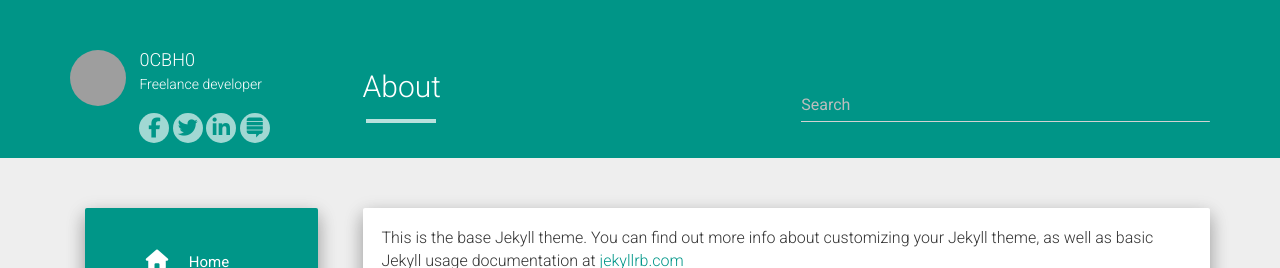
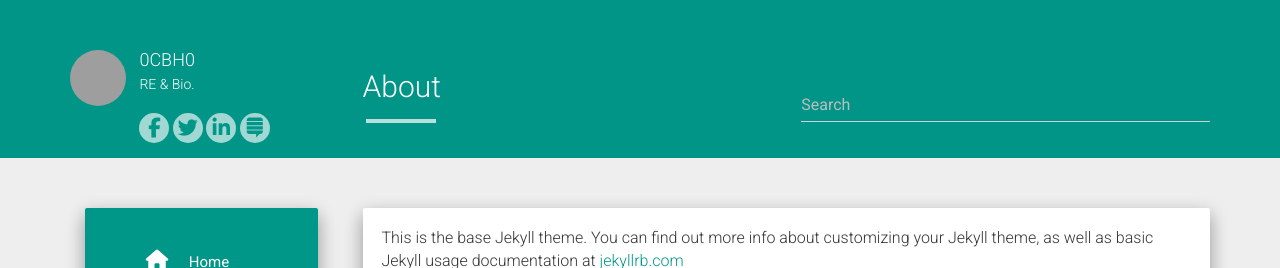
Before and after one commit to 0CBH0/0CBH0.github.io, a Jekyll site: the page built from about.md, in a window 1280 px wide. Shown: the top 268 px of the page. Built offline with Jekyll 4.4.1, drawn with Linux system fonts in a browser that asks for light colours; nearby versions of some CDN libraries; grey boxes are pictures that could not be loaded.

Commit message:
Update _config.yml

```diff
--- a/_config.yml
+++ b/_config.yml
@@ -3,7 +3,7 @@ description: RE & Bio.
 author: 0CBH0
 logo: https://avatars2.githubusercontent.com/u/10806069?s=460&v=4
 github: https://github.com/0CBH0
-about: Freelance developer
+about: RE & Bio.
 
 baseurl: "https://0CBH0.github.io"
 url: "https://0CBH0.github.io"
```
